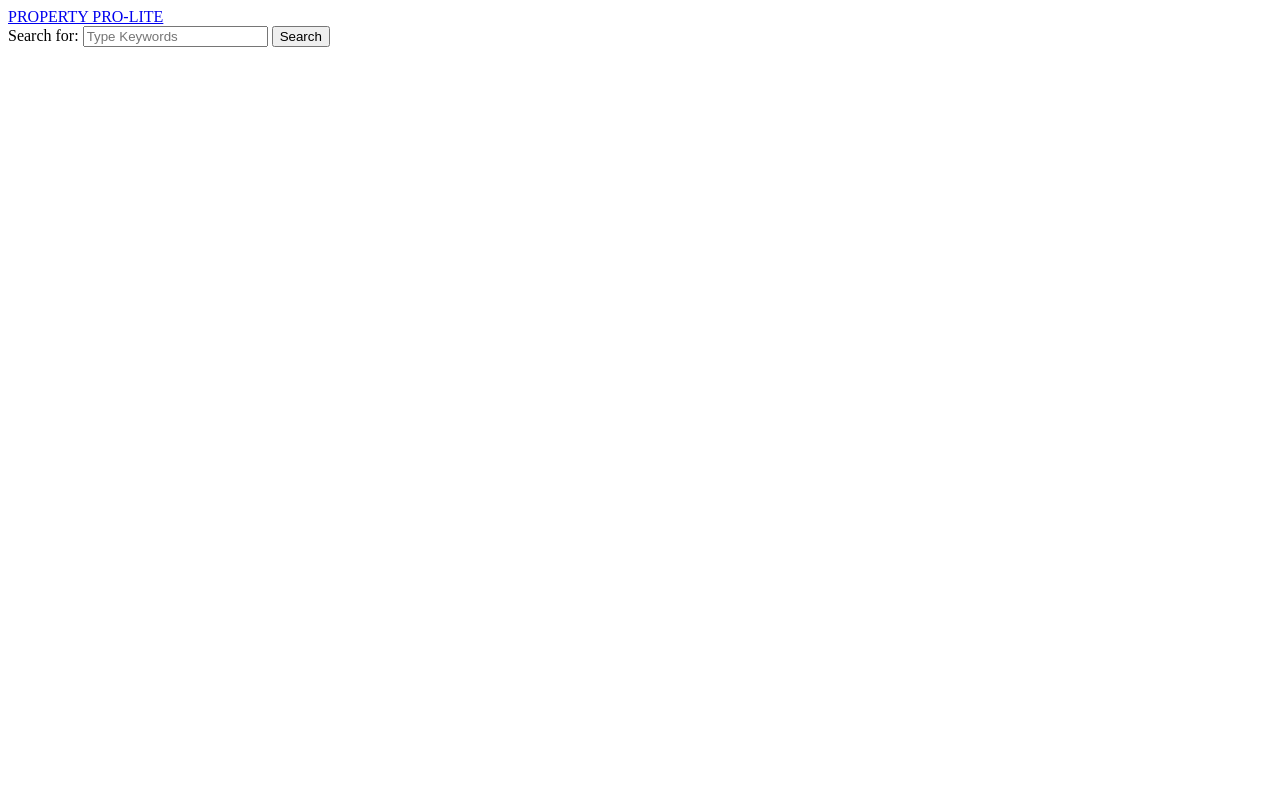
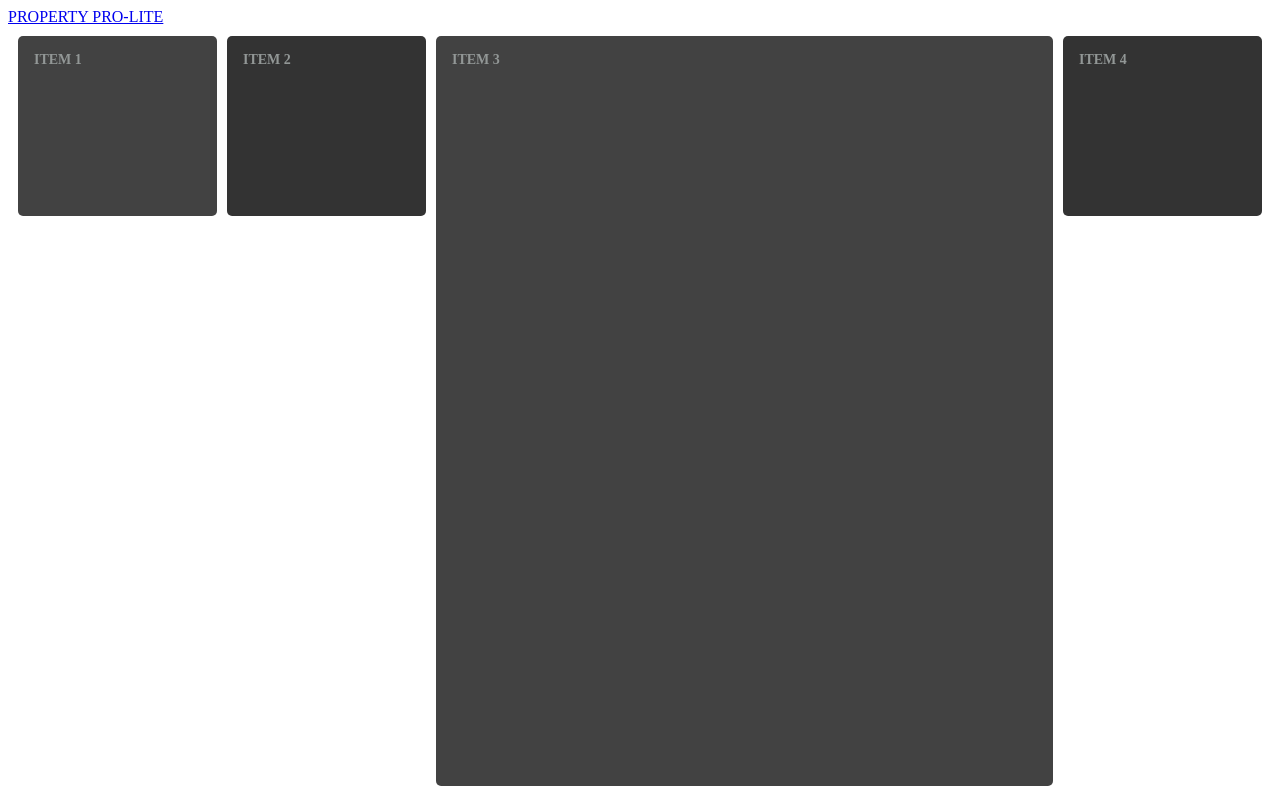
Before and after one commit to sharonandisi/PropertyProLite, a plain HTML site: page UI/index.html in a window 1280 px wide. Drawn offline with Linux system fonts and the light colour scheme; files that its build step writes are made by us from their sources.

Commit message:
create css grid to hold the new listings

```diff
--- a/UI/index.html
+++ b/UI/index.html
@@ -13,7 +13,7 @@
 
     <!-- CSS
     ==========================================-->
-    <link rel="stylesheet" href="css/style.css">
+    <link rel="stylesheet" href="style.css">
 
     <!-- script
     ==========================================-->
@@ -29,18 +29,19 @@
                 PROPERTY PRO-LITE
             </a>
         </div> <!-- End header__logo -->
+    </header>
+<!-- s-header -->
 
-        <a class="header-search-trigger" href="#0"></a>
-        <div class="header-search">
-            <form role="search" method="get" class="header__search-form" action="#">
-                <label>
-                    <span class="hide-content">Search for:</span>
-                    <input type="search" class="search-field" placeholder="Type Keywords" value="" name="s" title="Search for:"
-                        autocomplete="off">
-                </label>
-                <input type="submit" class="search-submit" value="Search">
-            </form>
-        </div>
-    </header>
+<!-- css grid masonry layout-->
+
+<div class="grid-layout">
+    <div class="grid-item grid-item-1">item 1</div>
+    <div class="grid-item grid-item-2">item 2</div>
+    <div class="grid-item span-3 grid-item-3">item 3</div>
+    <div class="grid-item grid-item-4">item 4</div>
+</div>
+
+
+
 </body>
 </html>
--- a/UI/style.css
+++ b/UI/style.css
@@ -0,0 +1,27 @@
+
+.grid-layout {
+    display: grid;
+    grid-template-columns: repeat(auto-fill, minmax(180px, 1fr));
+    grid-gap: 10px;
+    grid-auto-rows: minmax(180px, auto);
+    grid-auto-flow: dense;
+    padding: 10px;
+}
+
+.grid-item {
+    padding: 1rem;
+    font-size: 14px;
+    font-weight: bold;
+    text-transform: uppercase;
+    color: #929796;
+    background-color: #333;
+    border-radius: 5px;
+    &:nth-child(odd) {
+        background-color: #424242;
+    }
+}
+
+.span-3 {
+    grid-column-end: span 3;
+    grid-row-end: span 4;
+}
```
